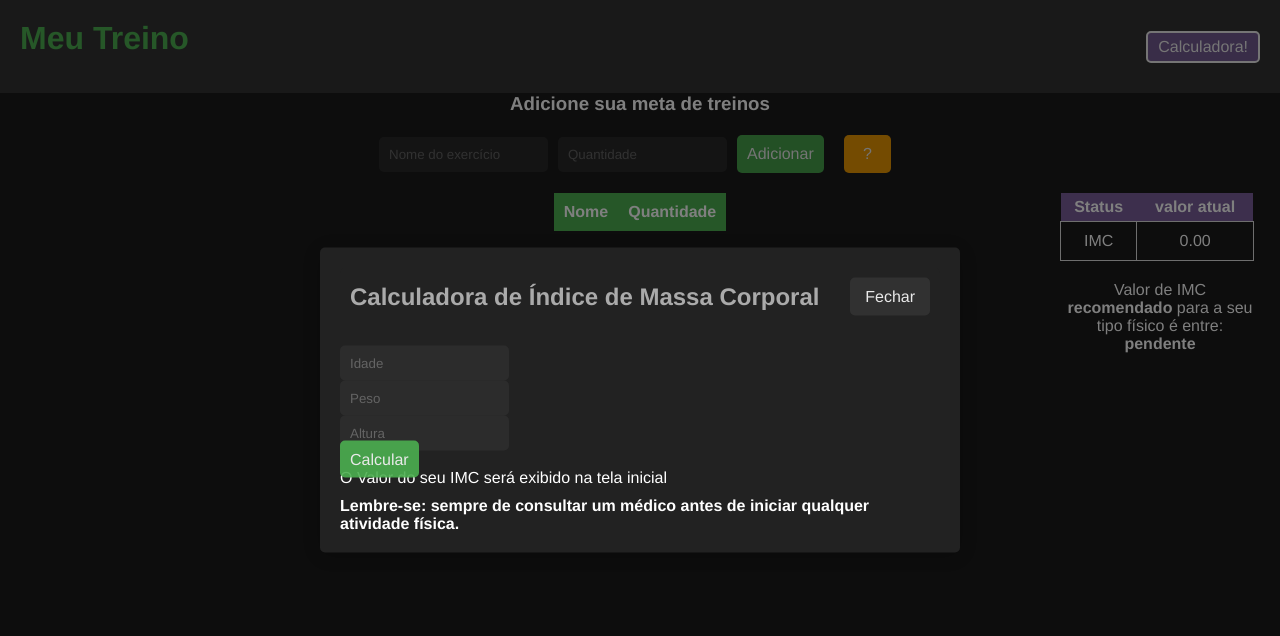
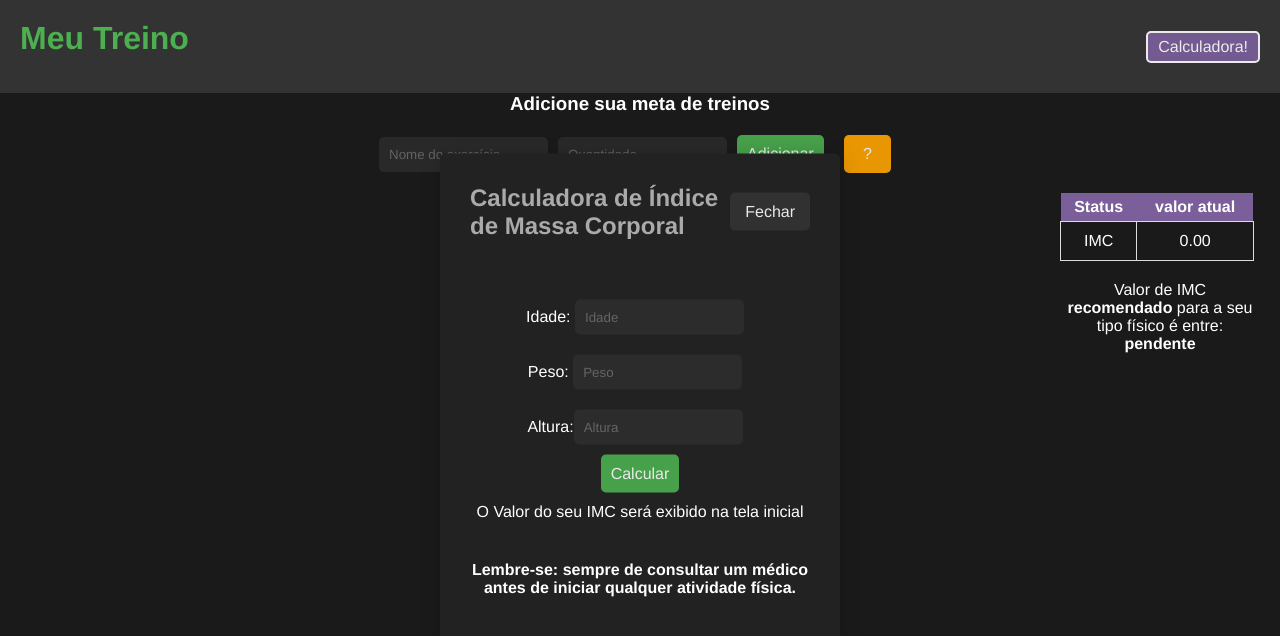
Before and after one commit to kelvinrevertis/MVP-Sprint1-Front-end, a plain HTML site: page index.html in a window 1280 px wide. Both pictures are taken after a click on the button "Calculadora!". Drawn offline with Linux system fonts and the light colour scheme; no server answers.

Commit message:
fixing layout

```diff
--- a/index.html
+++ b/index.html
@@ -12,17 +12,22 @@
       <h1>Meu Treino</h1>
       <button id="open-calculate-modal">Calculadora!</button>
 
-      <div id="hide" class="hide"></div>
       <div id="calculate" class="hide">
         <div class="modal-header">
           <h3>Calculadora de Índice de Massa Corporal</h3>
           <button id="close-calculate-modal">Fechar</button>
         </div>
-        <div class="modal-body">
+        <div class="modal-body-calculate">
           <p>
-            <p><input type="text" id="bodyAge" placeholder="Idade" /></p>
-            <p><input type="text" id="bodyWeight" placeholder="Peso" /></p>
-            <p><input type="text" id="bodyHeight" placeholder="Altura" /></p>
+
+            <p> <label for="bodyAge">Idade:</label> <input type="number" id="bodyAge" placeholder="Idade" /></p>
+
+
+            <p><label for="bodyWeight">Peso:</label> <input type="number" id="bodyWeight" placeholder="Peso" /></p>
+
+
+            <p><label for="bodyHeight">Altura:</label><input type="number" id="bodyHeight" placeholder="Altura" /></p>
+
             <span onclick="calculateBMI()" class="addBtn">Calcular</span>
             <p>O Valor do seu IMC será exibido na tela inicial</p>
             <p></p>
@@ -35,7 +40,7 @@
     <h3>Adicione sua meta de treinos</h3>
     <section>
       <input type="text" id="trainingName" placeholder="Nome do exercício" />
-      <input type="text" id="trainingQuantity" placeholder="Quantidade" />
+      <input type="number" id="trainingQuantity" placeholder="Quantidade" />
       <span onclick="newTraining()" class="addBtn">Adicionar</span>
       <button id="open-question-modal">?</button>
       <div id="hide" class="hide"></div>
--- a/scriptsApi.js
+++ b/scriptsApi.js
@@ -9,7 +9,7 @@ const getBMI = async () => {
       rangeValueElement.textContent = data.healthy_bmi_range;
     }
   } catch (error) {
-    console.error("Error:", error);
+    alert("Error:", error);
   }
 };
 
@@ -21,10 +21,9 @@ const calculate = document.querySelector("#calculate");
 
 const toggleCalculator = () => {
   calculate.classList.toggle("hide");
-  hide.classList.toggle("hide");
 };
 
-[openCalculateButton, closeCalculateButton, hide].forEach((el) => {
+[openCalculateButton, closeCalculateButton].forEach((el) => {
   el.addEventListener("click", () => toggleCalculator());
 });
 
@@ -81,7 +80,7 @@ const calculateBMI  = async () => {
 };
 
 const sendBMItoAPI = async (bmi, health, healthyBmiRange) => {
-  const url = "http://127.0.0.1:5000/bmi"; // Substitua pela URL da sua API
+  const url = "http://127.0.0.1:5000/bmi";
   const data = {
     bmi,
     health,
@@ -89,7 +88,7 @@ const sendBMItoAPI = async (bmi, health, healthyBmiRange) => {
   };
 
   const options = {
-    method: "PUT", // Use o método PUT para atualizar os valores existentes
+    method: "PUT",
     headers: {
       "Content-Type": "application/json",
     },
--- a/styles.css
+++ b/styles.css
@@ -64,7 +64,7 @@ p {
   display: block;
 }
 
-input[type="text"] {
+input{
   background-color: rgba(51, 51, 51, 0.8);
   color: #fff;
   border: none;
@@ -151,7 +151,7 @@ td {
 }
 
 #modal,
-#question, #calculate {
+#question {
   position: fixed;
   top: 50%;
   left: 50%;
@@ -161,6 +161,31 @@ td {
   z-index: 101;
   border-radius: 5px;
   box-shadow: 0px 3px 20px rgba(0, 0, 0, 0.2);
+}
+
+#calculate {
+  position: fixed;
+  top: 50%;
+  left: 50%;
+  transform: translate(-50%, -50%);
+  background-color: #222;
+  padding: 20px;
+  z-index: 101;
+  border-radius: 5px;
+  box-shadow: 0px 3px 20px rgba(0, 0, 0, 0.2);
+  max-width: 400px; /* Defina a largura máxima desejada */
+}
+
+.modal-body-calculate {
+  text-align: center;
+  display: flex;
+  flex-direction: column;
+  align-items: center;
+}
+
+.modal-body-calculate  p,
+.modal-body-calculate   {
+  margin: 10px 0;
 }
 
 .modal-header {
```
Also changed, not shown: 1 other file.
